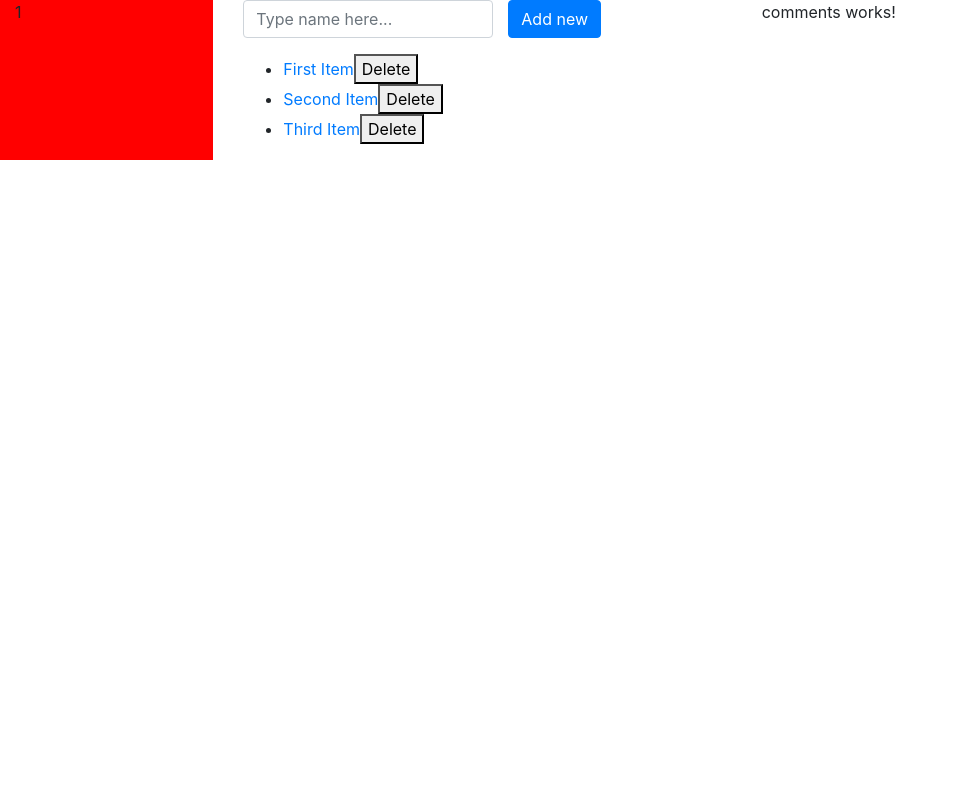
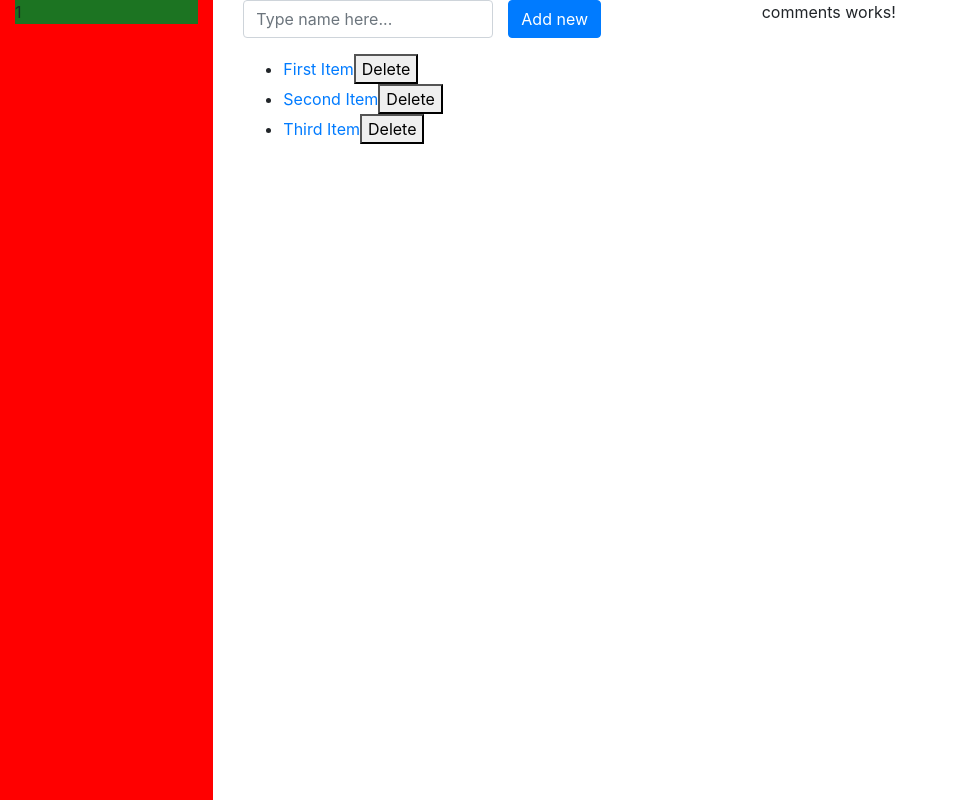
Before and after one commit to Nix-pl/test-UI, an Angular app in the folder test-UI/: page / in a window 1280 px wide. Shown: the whole page, without its empty margins (0-958 px from the left). Built offline with nearby package versions, Linux system fonts and the light colour scheme.

Commit message:
rdy Item

```diff
--- a/test-UI/src/app/app.component.html
+++ b/test-UI/src/app/app.component.html
@@ -1,6 +1,8 @@
 <div class="container-fluid">
   <div class="row">
-    <div class="col-md-2" style="background-color: red">1</div>
+    <div class="col-md-2" style="height: 100vh; background-color: red">
+      <div style="background-color: #1c7422">1</div>
+    </div>
     <div class="col-md-5">
       <app-items></app-items>
     </div>
--- a/test-UI/src/app/items/items.component.html
+++ b/test-UI/src/app/items/items.component.html
@@ -3,7 +3,7 @@
       <div class="col-md-12">
         <input type="text" id="items" placeholder="Type name here..." class="form-control items-input" [(ngModel)]="itemsText" value="">
         <button type="button" class="btn btn-primary btn-submit" (click)="addItems()" >Add new</button>
-        <p>{{ warning }}</p>
+        <p>{{ warningMsg }}</p>
         <ul>
           <li *ngFor="let item of itemService.getItems()">
             <app-items-list [item]="item"></app-items-list>
--- a/test-UI/src/app/items/items.component.ts
+++ b/test-UI/src/app/items/items.component.ts
@@ -1,6 +1,5 @@
 import { Component, OnInit } from '@angular/core';
 import {ItemService} from "../services/item.service";
-import {Item} from "../classes/item";
 
 @Component({
   selector: 'app-items',
@@ -10,7 +9,7 @@ import {Item} from "../classes/item";
 export class ItemsComponent implements OnInit {
 
   itemsText: string = '';
-  warning: string = '';
+  warningMsg: string = '';
 
   constructor(private itemService: ItemService) { }
 
@@ -21,9 +20,9 @@ export class ItemsComponent implements OnInit {
     if(this.itemsText.length !== 0) {
       this.itemService.addItem(this.itemsText);
       this.itemsText = '';
-      this.warning = '';
+      this.warningMsg = '';
     } else {
-      this.warning = 'Enter type plz'
+      this.warningMsg = 'Write something, please'
     }
   }
 
```
